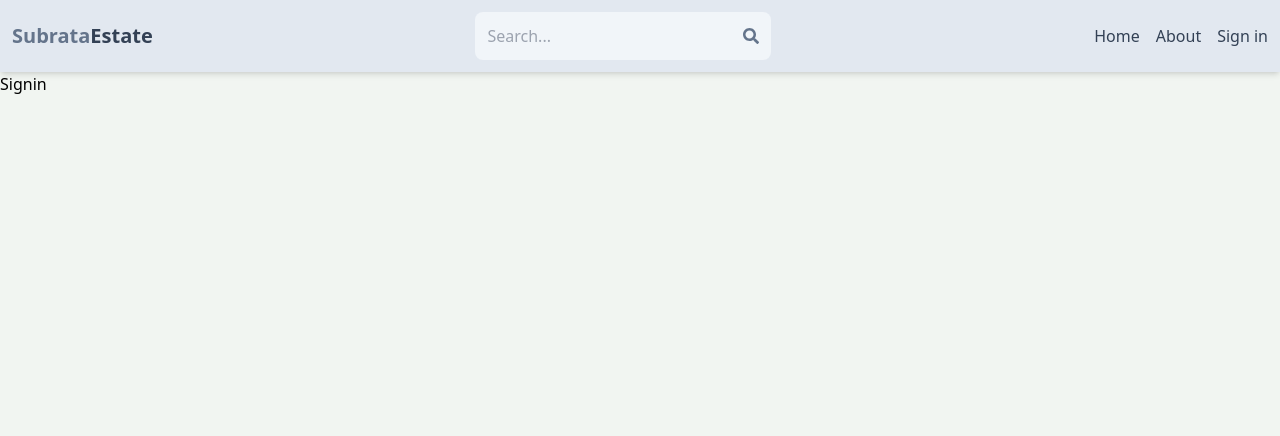
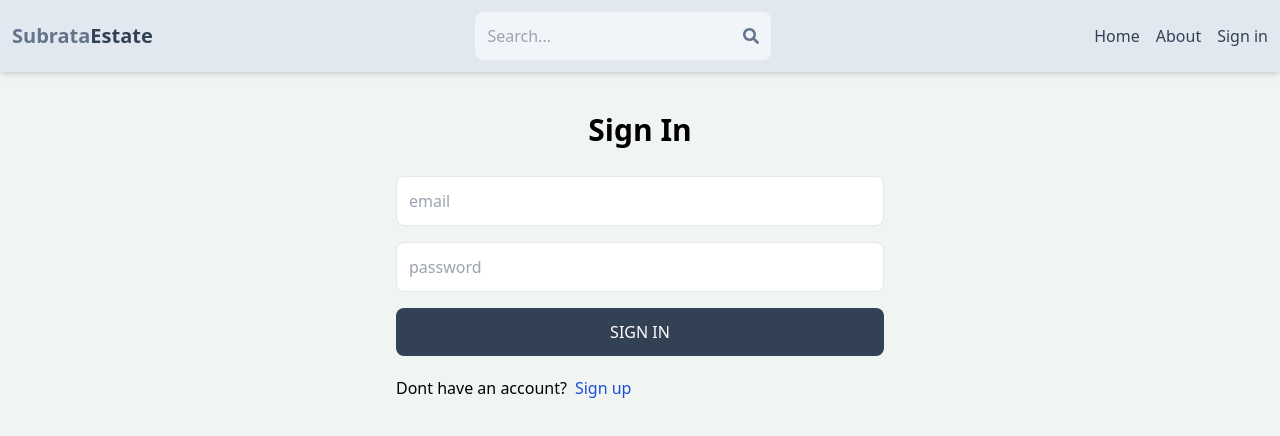
Before and after one commit to SubrataChhat/Mern-Estate, a React (Vite) app in the folder frontend/: page /sign-in in a window 1280 px wide. Shown: the top 436 px of the page. Built offline with nearby package versions, Linux system fonts and the light colour scheme.

Commit message:
complete sign in page functionality

```diff
--- a/frontend/src/pages/Signin/Signin.jsx
+++ b/frontend/src/pages/Signin/Signin.jsx
@@ -1,7 +1,79 @@
-import React from "react";
+import { useState } from "react";
+import { Link, useNavigate } from "react-router-dom";
 
 const Signin = () => {
-  return <div>Signin</div>;
+  const navigate = useNavigate();
+  const [formData, setFormData] = useState({});
+  const [error, setError] = useState(null);
+  const [loading, setLoading] = useState(false);
+  const handleChange = (e) => {
+    setFormData({
+      ...formData,
+      [e.target.id]: e.target.value,
+    });
+  };
+
+  const handleSubmit = async (e) => {
+    e.preventDefault();
+    try {
+      setLoading(true);
+      const res = await fetch("/api/auth/signin", {
+        method: "POST",
+        headers: {
+          "Content-Type": "application/json",
+        },
+        body: JSON.stringify(formData),
+      });
+      const data = await res.json();
+      if (data?.success === false) {
+        setLoading(false);
+        setError(data?.message);
+        return;
+      }
+      setLoading(false);
+      setError(null);
+      navigate("/");
+    } catch (error) {
+      setLoading(false);
+      setError(error.message);
+    }
+
+    setLoading(false);
+  };
+  return (
+    <div className="p-3 max-w-lg mx-auto">
+      <h1 className="text-3xl text-center font-semibold my-7">Sign In</h1>
+      <form className="flex flex-col gap-4" onSubmit={handleSubmit}>
+        <input
+          type="email"
+          placeholder="email"
+          className="border p-3 rounded-lg"
+          id="email"
+          onChange={handleChange}
+        />
+        <input
+          type="password"
+          placeholder="password"
+          className="border p-3 rounded-lg"
+          id="password"
+          onChange={handleChange}
+        />
+        <button
+          disabled={loading}
+          className="bg-slate-700 text-white p-3 rounded-lg uppercase hover:opacity-95 disabled:opacity-80"
+        >
+          {loading ? "Loading..." : "Sign In"}
+        </button>
+      </form>
+      <div className="flex gap-2 mt-5">
+        <p>Dont have an account? </p>
+        <Link to={"/sign-up"}>
+          <span className="text-blue-700">Sign up</span>
+        </Link>
+      </div>
+      {error && <p className="text-red-500 mt-5">{error}</p>}
+    </div>
+  );
 };
 
 export default Signin;
```
